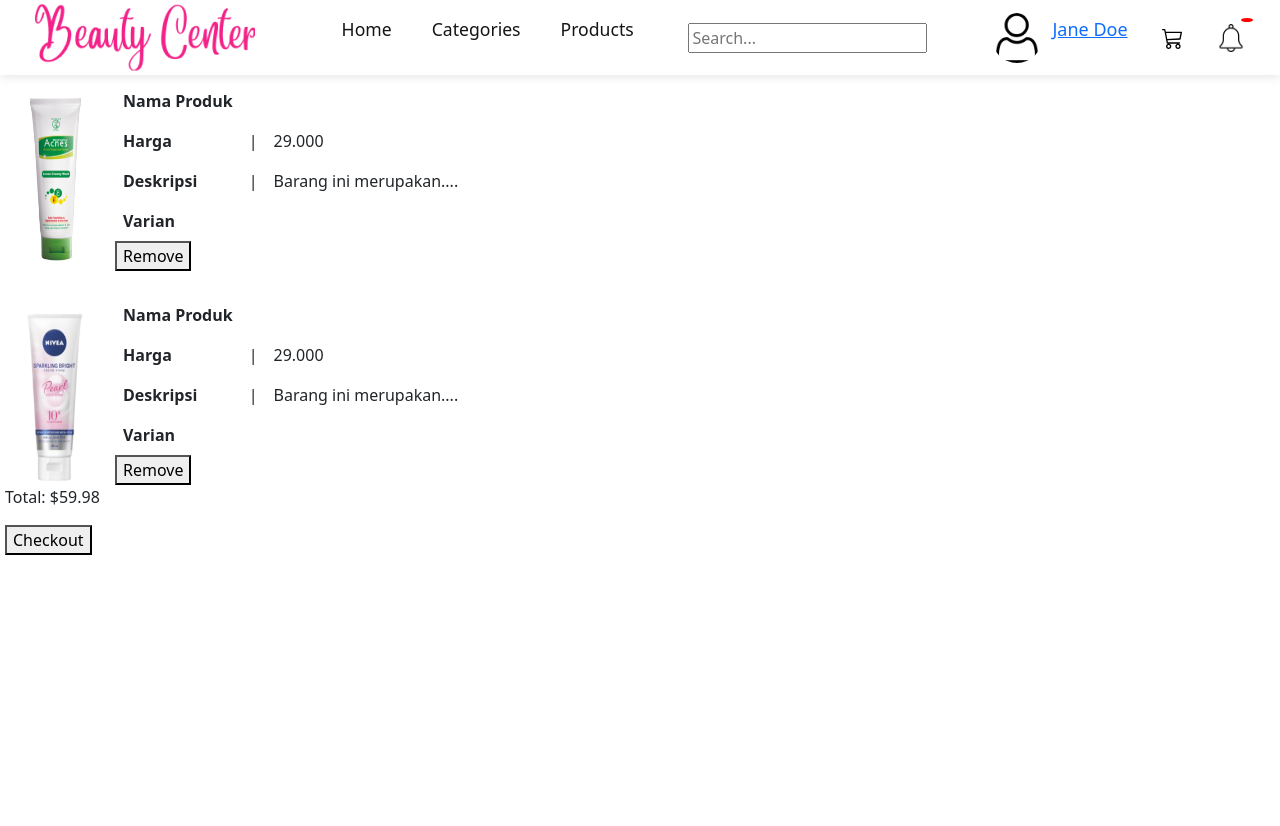
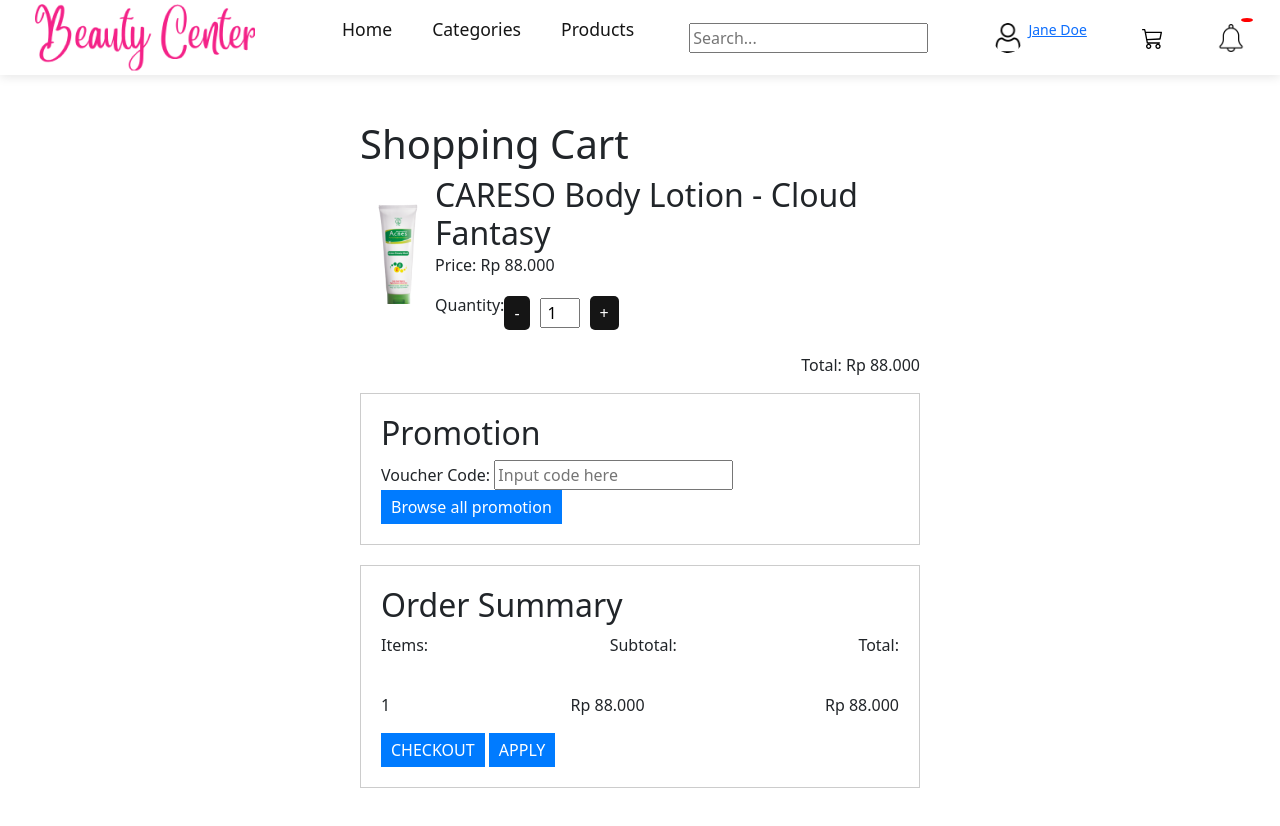
Before and after one commit to Ciiruu/TR-IMK, a plain HTML site: page cart.html in a window 1280 px wide. Before the commit the page ends 800 px from the top, so only its background shows below. Drawn offline with nearby package versions, Linux system fonts and the light colour scheme.

Commit message:
update cart

```diff
--- a/cart.html
+++ b/cart.html
@@ -1,10 +1,10 @@
 <!DOCTYPE html>
 <html lang="en">
   <head>
-    <meta charset="utf-8" />
-    <meta name="viewport" content="width=device-width, initial-scale=1" />
-    <title>Beauty Center</title>
-    <link rel="stylesheet" href="/styles/style.css" />
+    <meta charset="UTF-8" />
+    <meta name="viewport" content="width=device-width, initial-scale=1.0" />
+    <title>Shopping Cart</title>
+    <link rel="stylesheet" href="/styles/style_chart.css" />
     <link
       href="https://cdn.jsdelivr.net/npm/bootstrap@5.3.2/dist/css/bootstrap.min.css"
       rel="stylesheet"
@@ -12,14 +12,15 @@
       crossorigin="anonymous"
     />
   </head>
-
   <body>
+    <!-- Navigation bar -->
+    <section>
       <nav>
         <div class="logo" py-5>
           <img src="/images/logo.png" />
         </div>
         <ul>
-        <li><a href="#">Home</a></li>
+          <li><a href="/index.html">Home</a></li>
           <li><a href="#">Categories</a></li>
           <li><a href="#">Products</a></li>
         </ul>
@@ -53,76 +54,50 @@
           <img src="/images/bell.png" />
         </div>
       </nav>
+    </section>
+    <div class="spacer"></div>
 
-    <section id="cart" class="halamanCart">
-      <h2>Shopping Cart</h2>
-
-      <div class="items">
-        <div class="item">
-          <img src="/images/product1.png" />
-          <div calss="diskripsi">
-            <table>
-              <tr>
-                <th>Nama Produk</th>
-              </tr>
-              <tr>
-                <th>Harga</th>
-                <td>|</td>
-                <td>29.000</td>
-              </tr>
-              <tr>
-                <th>Deskripsi</th>
-                <td>|</td>
-                <td>Barang ini merupakan....</td>
-              </tr>
-              <tr>
-                <th>Varian</th>
-                <td></td>
-              </tr>
-            </table>
-            <button>Remove</button>
+    <div class="cart" py-5>
+      <h1>Shopping Cart</h1>
+      <div class="cart-item">
+        <div class="cart-item-image">
+          <img src="/images/product1.png" alt="Product Image" />
         </div>
-        </div>
-        <br />
-        <div class="item">
-          <div class="item">
-            <img src="/images/product3.png" />
-            <div calss="diskripsi">
-              <table>
-                <tr>
-                  <th>Nama Produk</th>
-                </tr>
-                <tr>
-                  <th>Harga</th>
-                  <td>|</td>
-                  <td>29.000</td>
-                </tr>
-                <tr>
-                  <th>Deskripsi</th>
-                  <td>|</td>
-                  <td>Barang ini merupakan....</td>
-                </tr>
-                <tr>
-                  <th>Varian</th>
-                  <td></td>
-                </tr>
-              </table>
-              <button>Remove</button>
+        <div class="cart-item-info">
+          <h2>CARESO Body Lotion - Cloud Fantasy</h2>
+          <p>Price: Rp 88.000</p>
+          <div class="cart-item-quantity">
+            <p>Quantity:</p>
+            <button class="decrease-btn">-</button>
+            <input type="number" value="1" min="1" />
+            <button class="increase-btn">+</button>
           </div>
         </div>
       </div>
+      <div class="cart-total">
+        <p>Total: Rp 88.000</p>
       </div>
-
-      <div class="checkout">
-        <p>Total: $59.98</p>
-        <button>Checkout</button>
+      <div class="promotion">
+        <h2>Promotion</h2>
+        <label for="voucher">Voucher Code:</label>
+        <input type="text" id="voucher" placeholder="Input code here" />
+        <button>Browse all promotion</button>
       </div>
-    </section>
-    <!-- JS Bootstrap -->
-    <script
-      src="https://cdn.jsdelivr.net/npm/bootstrap@5.3.2/dist/js/bootstrap.bundle.min.js"
-      integrity="sha384-C6RzsynM9kWDrMNeT87bh95OGNyZPhcTNXj1NW7RuBCsyN/o0jlpcV8Qyq46cDfL"
-      crossorigin="anonymous"
-    ></script>
+      <div class="order-summary">
+        <h2>Order Summary</h2>
+        <div class="summary-items">
+          <p>Items:</p>
+          <p>Subtotal:</p>
+          <p>Total:</p>
+        </div>
+        <div class="summary-amount">
+          <p>1</p>
+          <p>Rp 88.000</p>
+          <p>Rp 88.000</p>
+        </div>
+        <button>CHECKOUT</button>
+        <button>APPLY</button>
+      </div>
+    </div>
   </body>
 </html>
--- /dev/null
+++ b/styles/style_chart.css
@@ -0,0 +1,193 @@
+body {
+  font-family: Arial, sans-serif;
+}
+
+.container {
+  max-width: 800px;
+  margin: 0 auto;
+  padding: 20px;
+}
+
+.product,
+.promotion,
+.order-summary {
+  border: 1px solid #ccc;
+  padding: 20px;
+  margin-bottom: 20px;
+}
+
+.quantity {
+  display: flex;
+  align-items: center;
+}
+
+.quantity button {
+  background-color: #007bff;
+  color: white;
+  padding: 5px 10px;
+  border: none;
+  cursor: pointer;
+}
+
+.quantity button:hover {
+  background-color: #0056b3;
+}
+
+.order-summary .summary-items {
+  display: flex;
+  justify-content: space-between;
+}
+
+.order-summary .summary-amount {
+  display: flex;
+  justify-content: space-between;
+  margin-top: 20px;
+}
+
+button {
+  background-color: #007bff;
+  color: white;
+  padding: 5px 10px;
+  border: none;
+  cursor: pointer;
+}
+
+button:hover {
+  background-color: #0056b3;
+}
+.cart {
+  max-width: 600px;
+  margin: 0 auto;
+  padding: 20px;
+  /* background-color: #f7f7f7; */
+  border-radius: 5px;
+}
+
+.cart-item {
+  display: flex;
+  align-items: center;
+  justify-content: space-between;
+  margin-bottom: 20px;
+}
+
+.cart-item-image img {
+  width: 75px;
+  height: 100px;
+  object-fit: cover;
+  border-radius: 5px;
+}
+
+.cart-item-info h2 {
+  margin: 0;
+  float: left;
+}
+
+.cart-item-quantity {
+  display: flex;
+  align-items: center;
+}
+
+.cart-item-quantity input {
+  width: 40px;
+  margin: 0 10px;
+  text-align: center;
+}
+
+.cart-item-quantity button {
+  background-color: #151515;
+  padding: 5px 10px;
+  border: none;
+  border-radius: 5px;
+  cursor: pointer;
+}
+
+.cart-total {
+  display: flex;
+  justify-content: flex-end;
+}
+nav {
+  position: fixed;
+  background-color: #fff;
+  box-shadow: 0px 2px 10px rgba(0, 0, 0, 0.1);
+  display: flex;
+  margin-top: 0;
+  justify-content: space-evenly;
+  align-items: center;
+  width: 100%;
+  height: 75px;
+  z-index: 1000;
+}
+/* Navigation Bar */
+
+nav div img {
+  margin-left: 0%;
+}
+
+nav ul {
+  list-style: none;
+  display: flex;
+  color: #5c4033;
+}
+nav ul li a:hover {
+  background-color: #e2e2e2;
+  text-decoration: none;
+}
+nav ul li a.active {
+  background-color: #28a745;
+  color: #fff;
+}
+
+nav ul li {
+  margin-left: 20px;
+  display: flex;
+  margin: 0 20px;
+}
+nav ul li a {
+  text-decoration: none;
+  color: #151515;
+  font-size: 1.1rem;
+  display: inline-block;
+  border-radius: 10px;
+}
+.profile {
+  display: flex;
+  align-items: center;
+}
+
+.profile img {
+  width: 30px; /* Kurangi ukuran width */
+  height: 30px; /* Kurangi ukuran height */
+  border-radius: 50%;
+  margin-right: 5px; /* Kurangi margin */
+}
+
+.profile p {
+  font-size: 14px; /* Kurangi ukuran font */
+  font-weight: 500;
+}
+
+/* Notifications */
+.notifications {
+  position: relative;
+}
+
+.notifications img {
+  width: 28px;
+  height: 28px;
+}
+
+.notifications::after {
+  content: "";
+  background: red;
+  color: white;
+  padding: 2px 6px;
+  border-radius: 50%;
+
+  /* Posisikan angka notif */
+  position: absolute;
+  top: -6px;
+  right: -8px;
+}
+.spacer {
+  height: 100px;
+}
```
Lines whose indentation alone changed are shown as unchanged.
